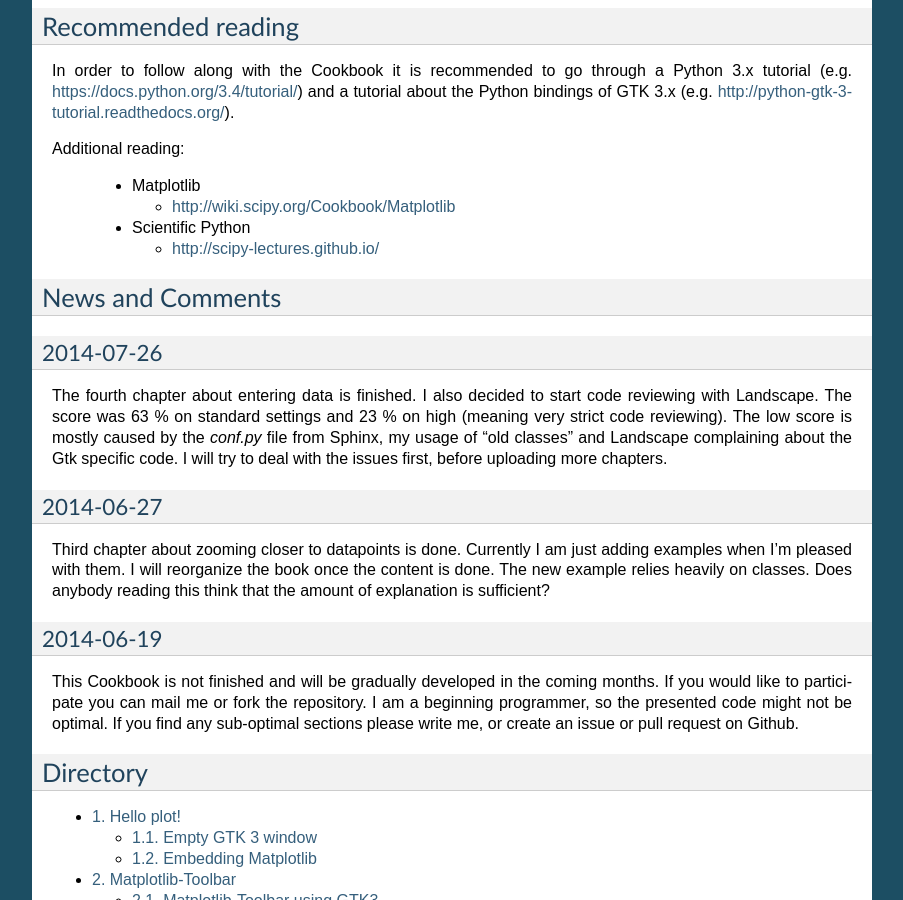
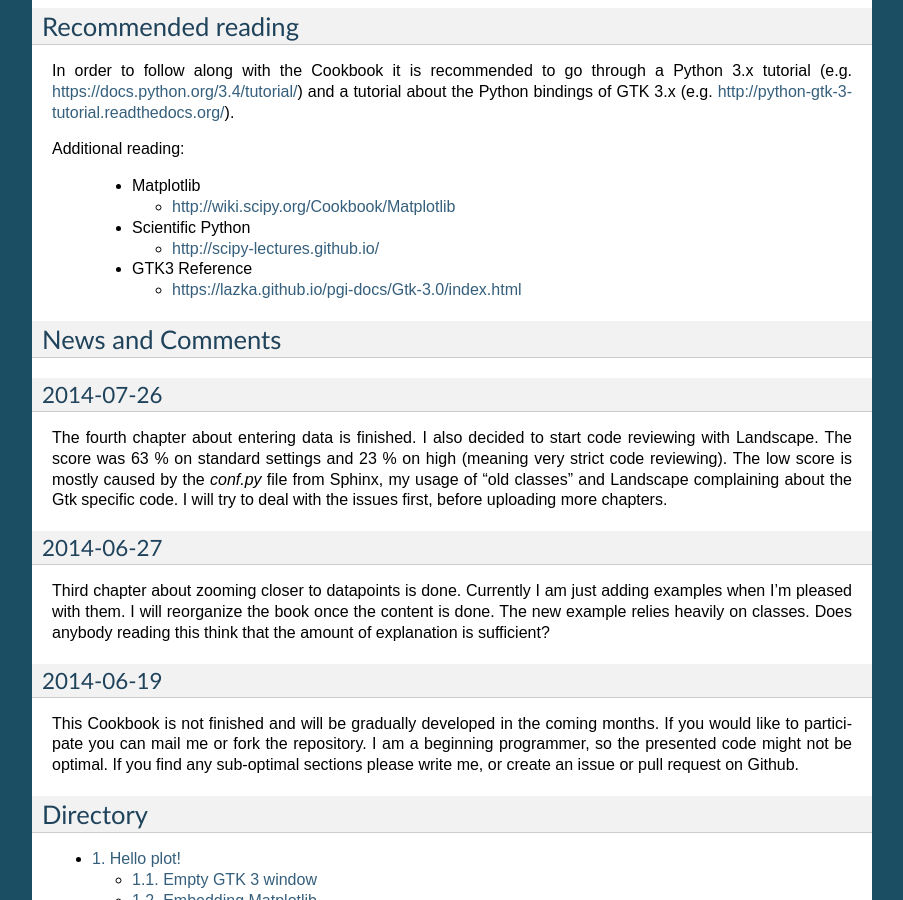
Before and after one commit to tobias47n9e/GTK3-Matplotlib-Cookbook, a Sphinx documentation site: the page built from source/index.rst, in a window 1280 px wide and 900 px high, scrolled down 667 px. Shown: the whole window, without its empty margins (198-1101 px from the left). Built offline with Sphinx 7.4.7, drawn with Linux system fonts in a browser that asks for light colours.

Commit message:
new gtk3 link in index

```diff
--- a/source/index.rst
+++ b/source/index.rst
@@ -34,6 +34,10 @@ Additional reading:
 
    - http://scipy-lectures.github.io/
 
+ - GTK3 Reference
+
+   - https://lazka.github.io/pgi-docs/Gtk-3.0/index.html
+
 
 News and Comments
 -----------------
```
